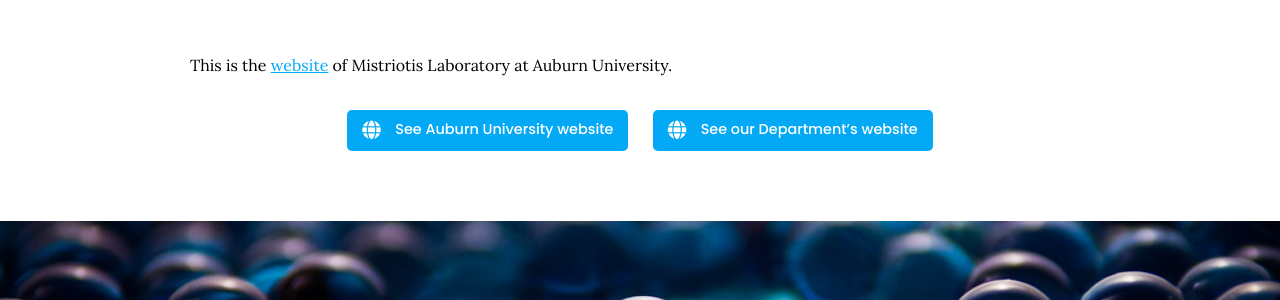
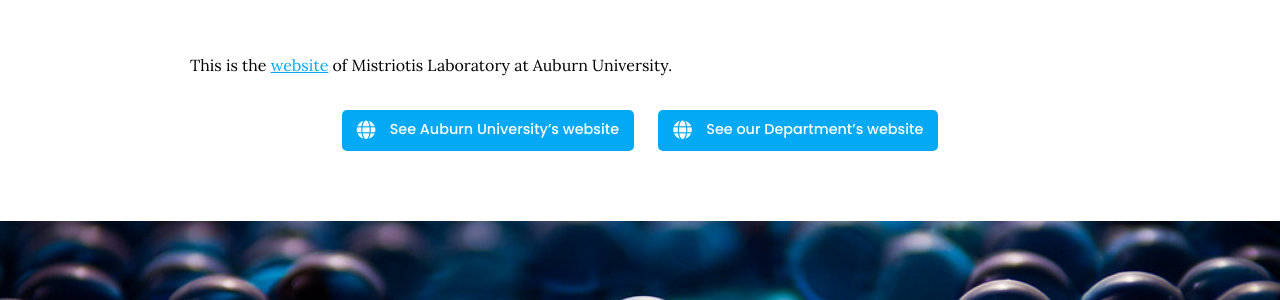
Before and after one commit to mistriotis-lab/mistriotis-lab.github.io, a Jekyll site: the page built from index.md, in a window 1280 px wide. Shown: the part 226-526 px from the top of the page. Built offline with Jekyll 4.4.1, drawn with Linux system fonts in a browser that asks for light colours; nearby versions of some CDN libraries.

```diff
--- a/index.md
+++ b/index.md
@@ -10,7 +10,7 @@ This is the [website](https://mistriotis-lab.github.io/) of Mistriotis Laborator
   include link.html
   type=""
   icon=""
-  text="See Auburn University website"
+  text="See Auburn University's website"
   link="https://auburn.edu/"
   style="button"
 %}
```
